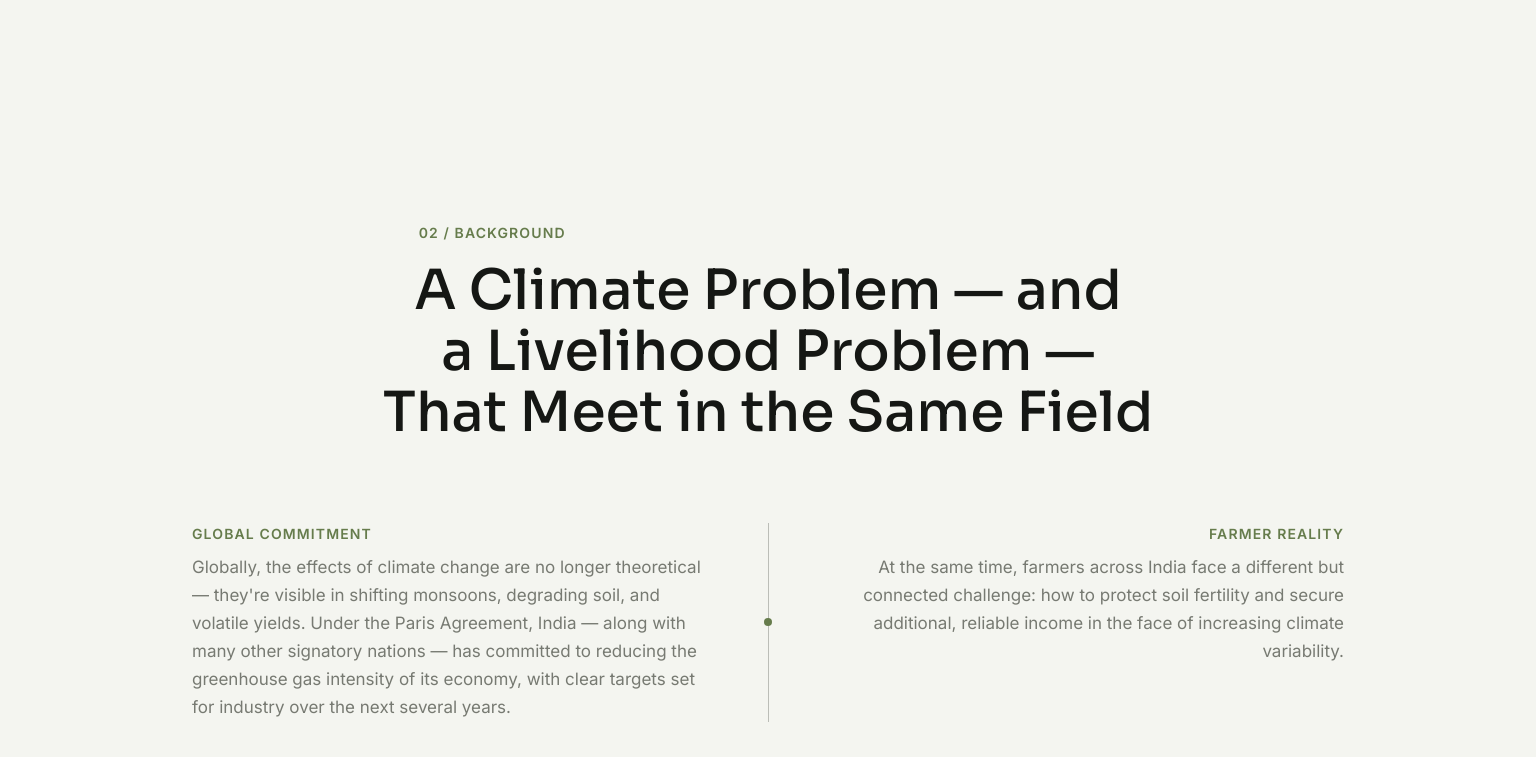
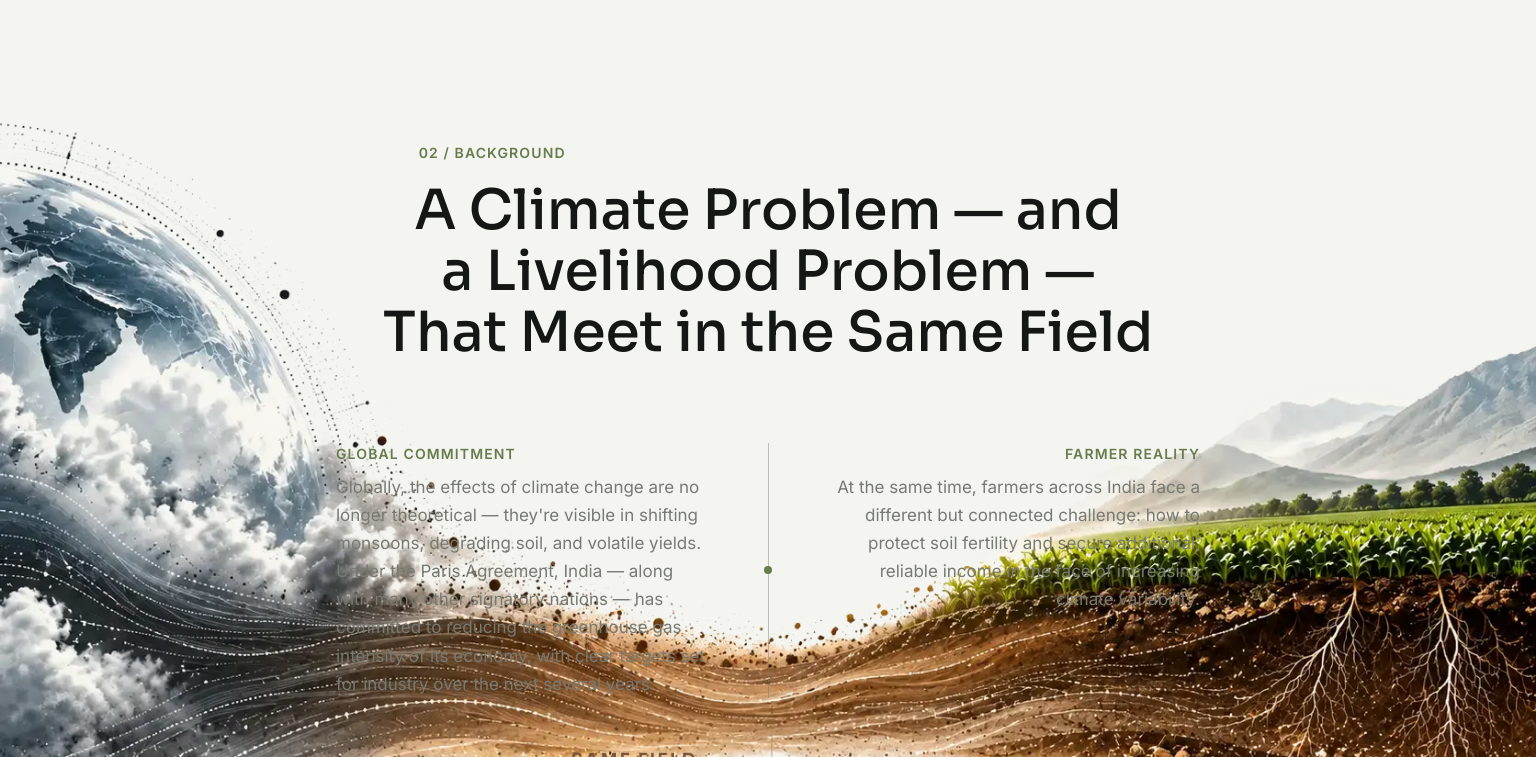
Before and after one commit to dedicateddesigner/acres-climate-tech, a Next.js app: page / in a window 1536 px wide. Shown: the part 707-1464 px from the top of the page. Built offline with nearby package versions, Linux system fonts and the light colour scheme.

Commit message:
update the background

```diff
--- a/components/Background/Background.module.scss
+++ b/components/Background/Background.module.scss
@@ -1,17 +1,20 @@
 @use "../../styles/mixins";
 
 .section {
+    position: relative;
     overflow: hidden;
     background: var(--color-brand-fossil-light);
     color: var(--color-brand-carbon-black);
 }
 
 .inner {
+    position: relative;
+    z-index: 1;
     @include mixins.content-container;
 }
 
 .inner:first-of-type {
-    padding-top: clamp(4rem, 9vw, 8rem);
+    padding-top:3rem;
 }
 
 .index {
@@ -38,6 +41,8 @@
     grid-template-columns: 1fr auto 1fr;
     gap: clamp(1.5rem, 4vw, 4rem);
     align-items: start;
+    max-width: 75%;
+    margin: 0 auto;
     margin-top: clamp(2.5rem, 6vw, 5rem);
 }
 
@@ -170,3 +175,28 @@
         font-size: clamp(1.375rem, 6vw, 1.75rem);
     }
 }
+
+@media (min-width: 1440px) {
+    .section {
+        aspect-ratio: 1672 / 941;
+    }
+
+    .visualStage {
+        position: absolute;
+        z-index: 0;
+        inset: 0;
+        width: auto;
+        margin: 0;
+    }
+
+    .visualStage picture,
+    .artwork {
+        display: block;
+        width: 100%;
+        height: 100%;
+    }
+
+    .artwork {
+        object-fit: contain;
+    }
+}
```
